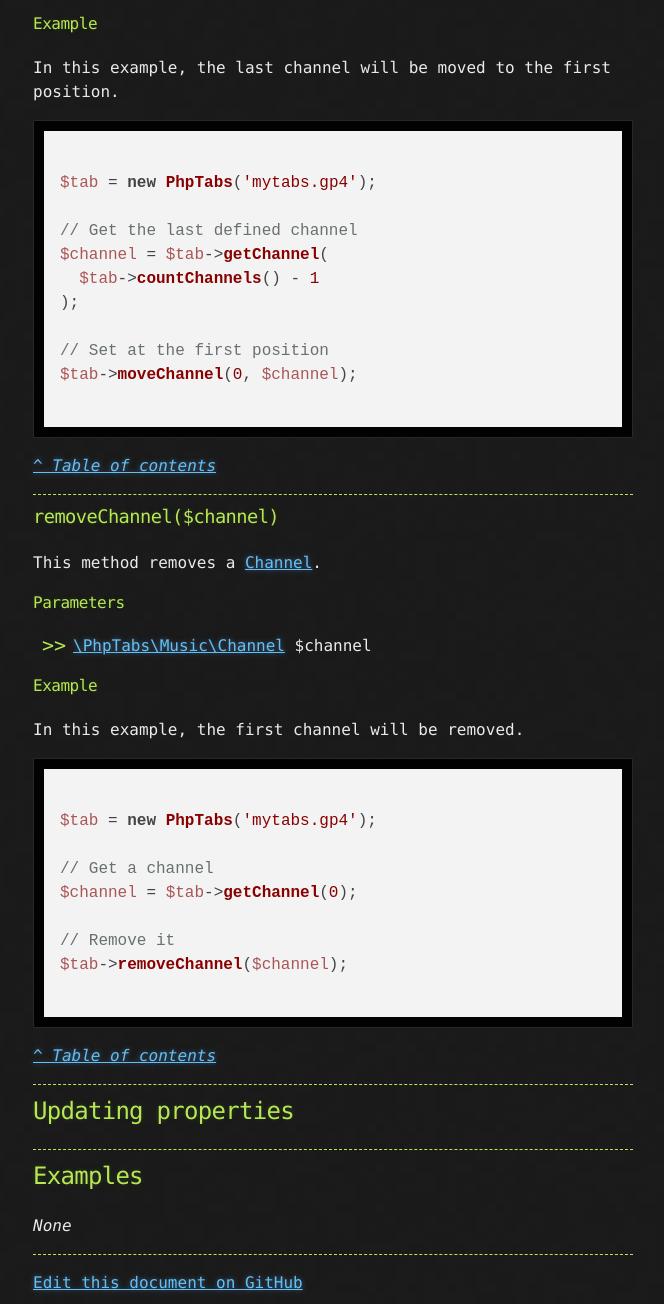
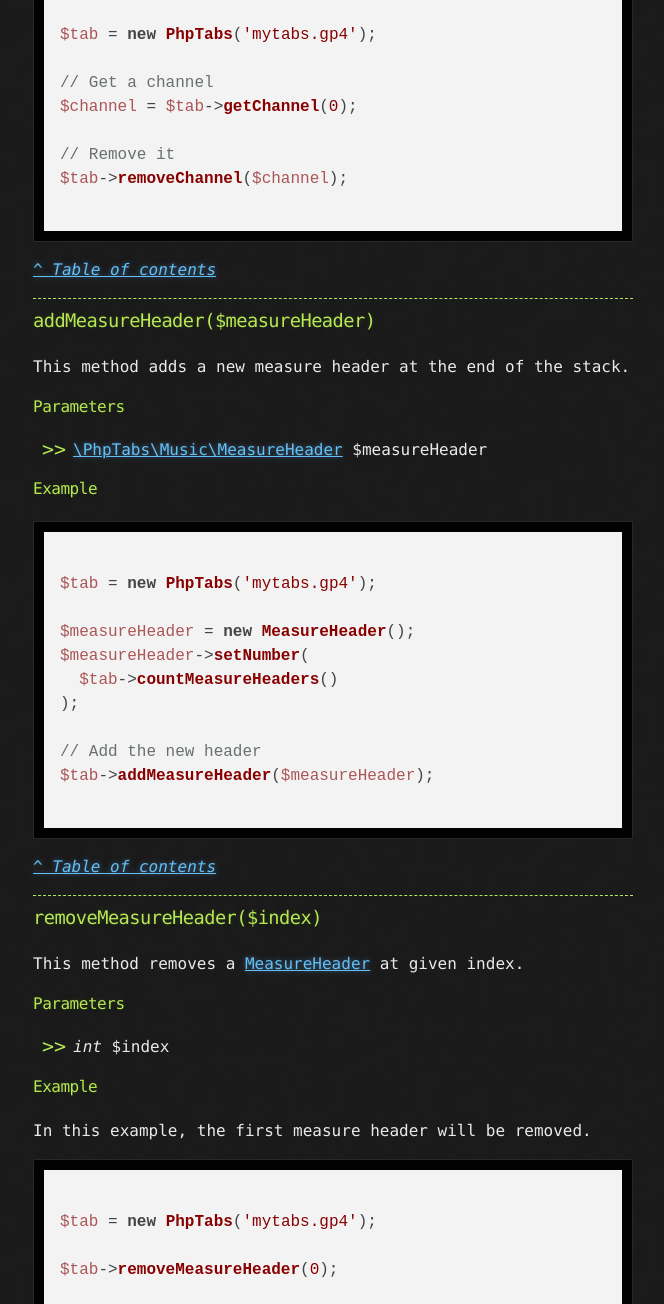
Before and after one commit to stdtabs/stdtabs.github.io, a Jekyll site: the page built from docs/music-song.md, in a window 1280 px wide and 1400 px high, scrolled down 22596 px, cut to the strip 0-1304 px from the top of the window. Shown: the whole strip, without its empty margins (307-971 px from the left). Built offline with Jekyll 4.4.1, drawn with Linux system fonts in a browser that asks for light colours; nearby versions of some CDN libraries; some of the changed text lies outside the part shown.

Commit message:
Add removeMeasureHeader, addMeasureHeader docs

````diff
--- a/docs/music-song.md
+++ b/docs/music-song.md
@@ -57,8 +57,8 @@ $tab->getSong()->method();
 	- [addChannel()](#addchannelchannel)
 	- [moveChannel()](#movechannelindex-channel)
 	- [removeChannel()](#removechannelchannel)
-	- [addMeasureHeader()](#addmeasureheader)
-	- [removeMeasureHeader()](#removemeasureheader)
+	- [addMeasureHeader()](#addmeasureheadermeasureheader)
+	- [removeMeasureHeader()](#removemeasureheaderindex)
 
 - [Updating properties](#updating-properties)
 	- [setName()](#setname)
@@ -1146,6 +1102,57 @@ $tab->removeChannel($channel);
 
 ------------------------------------------------------------------------
 
+### addMeasureHeader($measureHeader)
+
+This method adds a new measure header at the end of the stack.
+
+#### Parameters
+
+- [\PhpTabs\Music\MeasureHeader](/music-measureheader.html) $measureHeader
+
+#### Example
+
+```php
+
+$tab = new PhpTabs('mytabs.gp4');
+
+$measureHeader = new MeasureHeader();
+$measureHeader->setNumber(
+  $tab->countMeasureHeaders()
+);
+
+// Add the new header
+$tab->addMeasureHeader($measureHeader);
+
+```
+
+[_^ Table of contents_]({{ page.permalink }}#top)
+
+------------------------------------------------------------------------
+
+### removeMeasureHeader($index)
+
+This method removes a [MeasureHeader](/music-measureheader.html) at given index.
+
+#### Parameters
+
+- _int_ $index
+
+#### Example
+
+In this example, the first measure header will be removed.
+
+```php
+
+$tab = new PhpTabs('mytabs.gp4');
+
+$tab->removeMeasureHeader(0);
+
+```
+
+[_^ Table of contents_]({{ page.permalink }}#top)
+
+------------------------------------------------------------------------
 
 ## Updating properties
 
````
Also changed, not shown: other parts of docs/music-song.md (+0 -44 lines).
